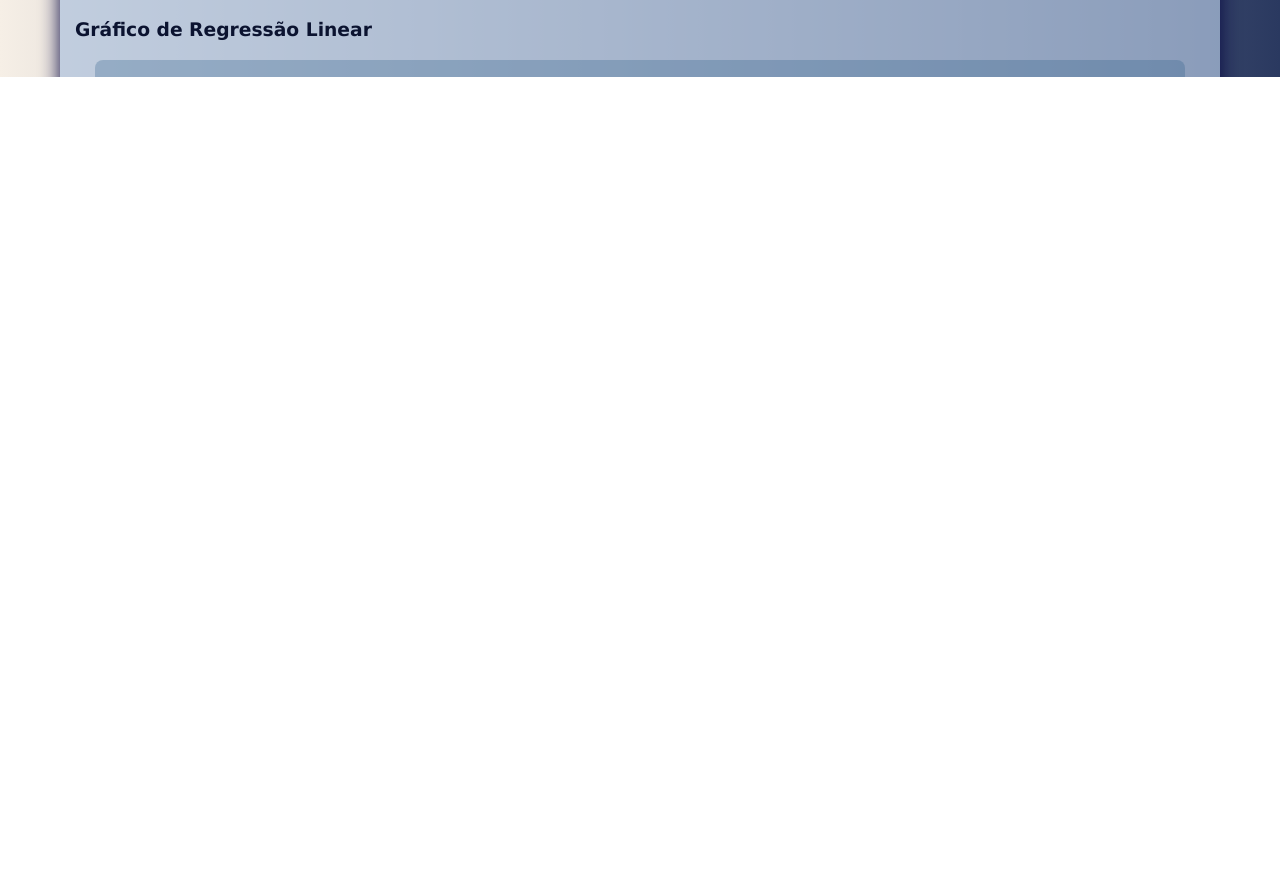
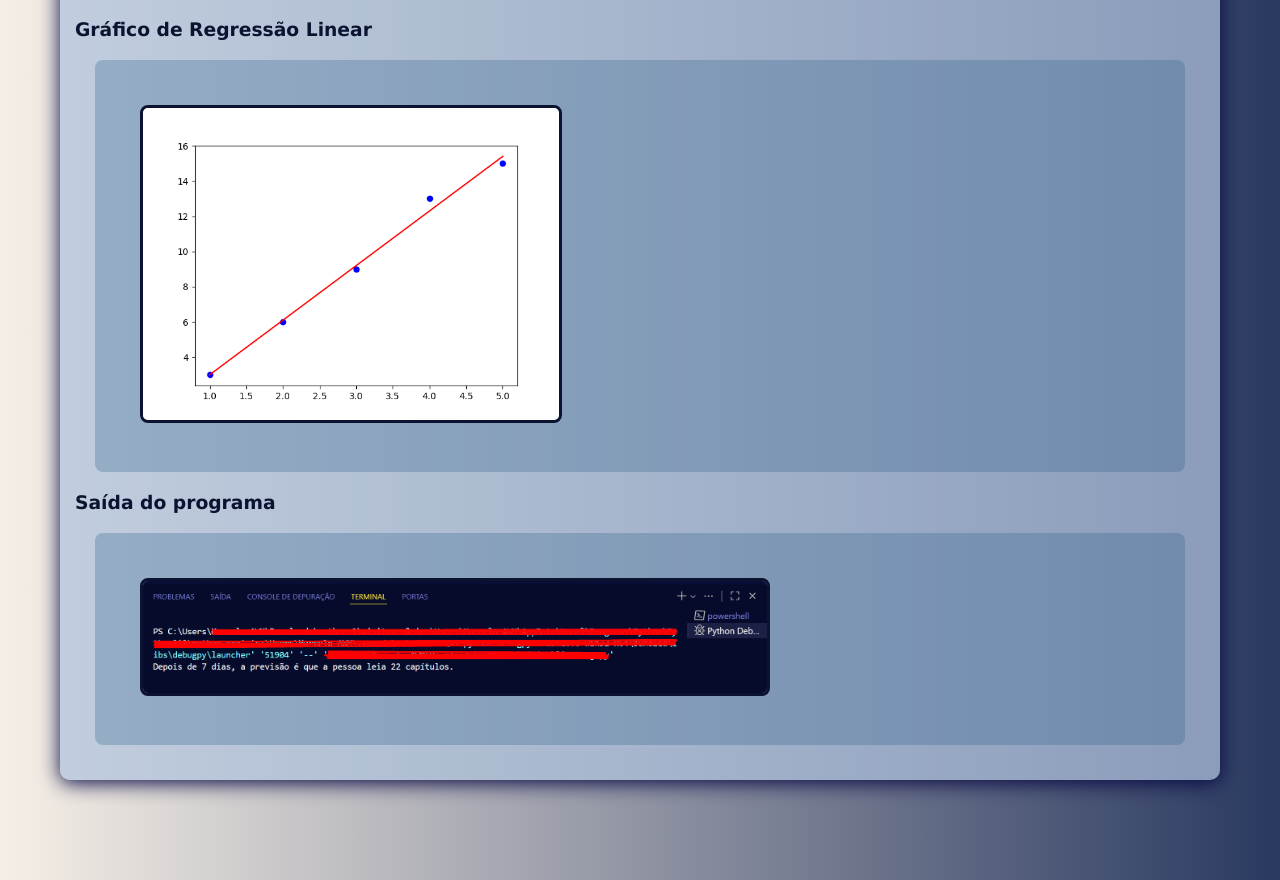
Before and after one commit to EzyXwllykr/misite2, a plain HTML site: page index.html in a window 1280 px wide. Shown: the part 1702-2582 px from the top of the page. Before the commit the page ends 2188 px from the top, so only its background shows below. Drawn offline with Linux system fonts and the light colour scheme.

Commit message:
Update index.html

```diff
--- a/index.html
+++ b/index.html
@@ -74,13 +74,14 @@
         </code></pre>
         <h3>Gráfico de Regressão Linear</h3>
         <section class="img">
-        <img src="ibages/Figure_1.png" alt="Gráfico de regressão linear" class="grafico">
+        <img src="Figure_1.png" alt="Gráfico de regressão linear" class="grafico">
         </section>
 
         <h3>Saída do programa</h3>
         <section class="img">
-        <img src="ibages/Screenshot_1.png" alt="Saída no terminal" class="terminal">
+        <img src="Screenshot_1.png" alt="Saída no terminal" class="terminal">
         </section>
     </section>
 </body>
+
 </html>
```
